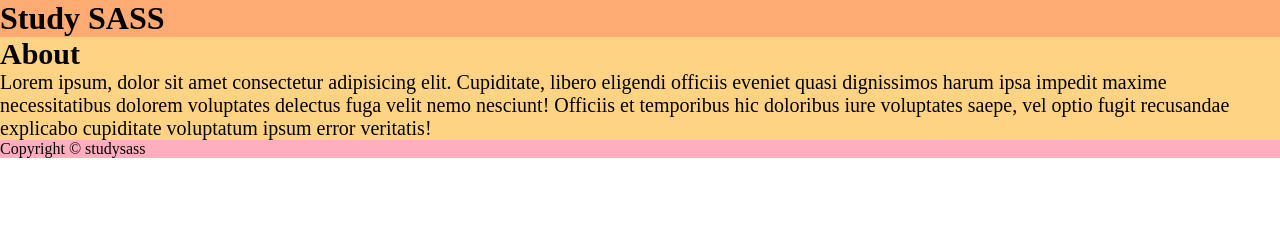
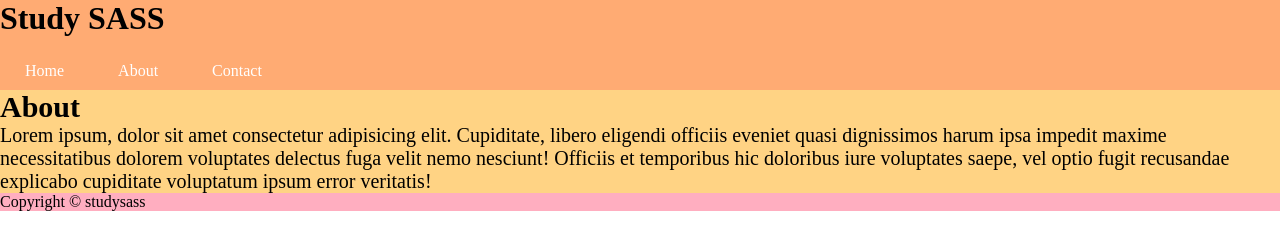
Before and after one commit to mousumiaktar/Learning-SASS, a plain HTML site: page index.html in a window 1280 px wide. Drawn offline with Linux system fonts and the light colour scheme.

Commit message:
sass nesting

```diff
--- a/index.html
+++ b/index.html
@@ -1,5 +1,6 @@
 <!DOCTYPE html>
 <html lang="en">
+
 <head>
     <meta charset="UTF-8">
     <meta http-equiv="X-UA-Compatible" content="IE=edge">
@@ -7,16 +8,28 @@
     <title>Learning SASS</title>
     <link rel="stylesheet" href="./styles/demo.css">
 </head>
+
 <body>
     <header>
         <h1>Study SASS</h1>
+        <nav>
+            <ul>
+                <li><a href="#">Home</a></li>
+                <li><a href="#">About</a></li>
+                <li><a href="#">Contact</a></li>
+            </ul>
+        </nav>
     </header>
     <main>
         <section id="about">
             <h2>About</h2>
-            <p>Lorem ipsum, dolor sit amet consectetur adipisicing elit. Cupiditate, libero eligendi officiis eveniet quasi dignissimos harum ipsa impedit maxime necessitatibus dolorem voluptates delectus fuga velit nemo nesciunt! Officiis et temporibus hic doloribus iure voluptates saepe, vel optio fugit recusandae explicabo cupiditate voluptatum ipsum error veritatis!</p>
+            <p>Lorem ipsum, dolor sit amet consectetur adipisicing elit. Cupiditate, libero eligendi officiis eveniet
+                quasi dignissimos harum ipsa impedit maxime necessitatibus dolorem voluptates delectus fuga velit nemo
+                nesciunt! Officiis et temporibus hic doloribus iure voluptates saepe, vel optio fugit recusandae
+                explicabo cupiditate voluptatum ipsum error veritatis!</p>
         </section>
     </main>
     <footer>Copyright &copy; studysass</footer>
 </body>
+
 </html>
--- a/styles/demo.scss
+++ b/styles/demo.scss
@@ -16,6 +16,33 @@ header{
     background-color: $header-bgcolor;
 };
 
+// NAVBAR STYLINg WITH NESTING
+nav{
+    margin-top: 15px;
+
+    ul{
+        list-style-type: none;
+
+        li{
+            display: inline;
+            margin: 0 15px;
+
+            a{
+                display: inline-block;
+                color: white;
+                text-decoration: none;
+                padding: 10px;
+                transition: 0.4s;
+                border-radius: 5px;
+             }
+             a:hover{
+                background: black;
+            }
+        }
+    };
+}
+
+
 main{
     background-color: $main-bgcolor;
 };
```
Also changed, not shown: styles/demo.css, 1 other file.
